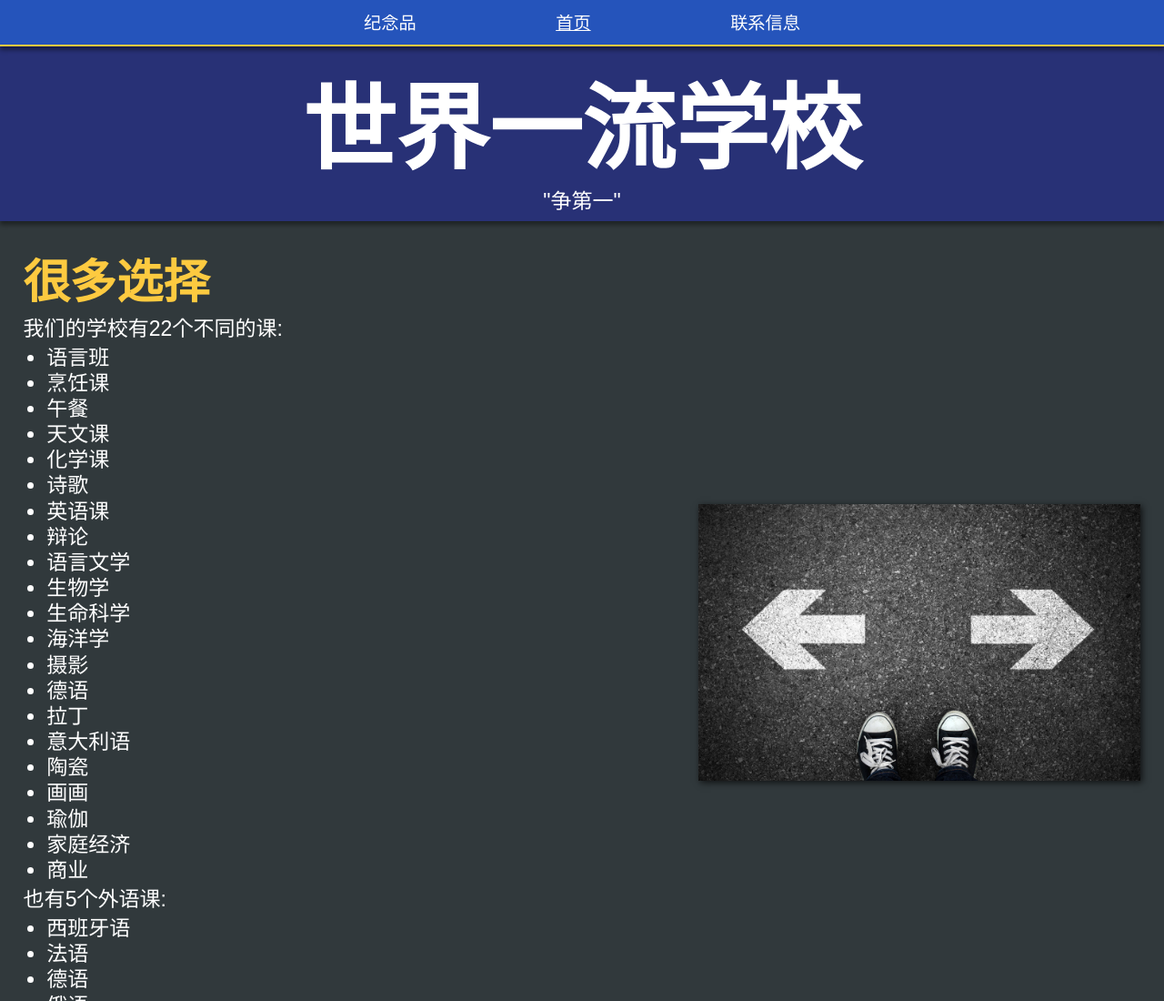
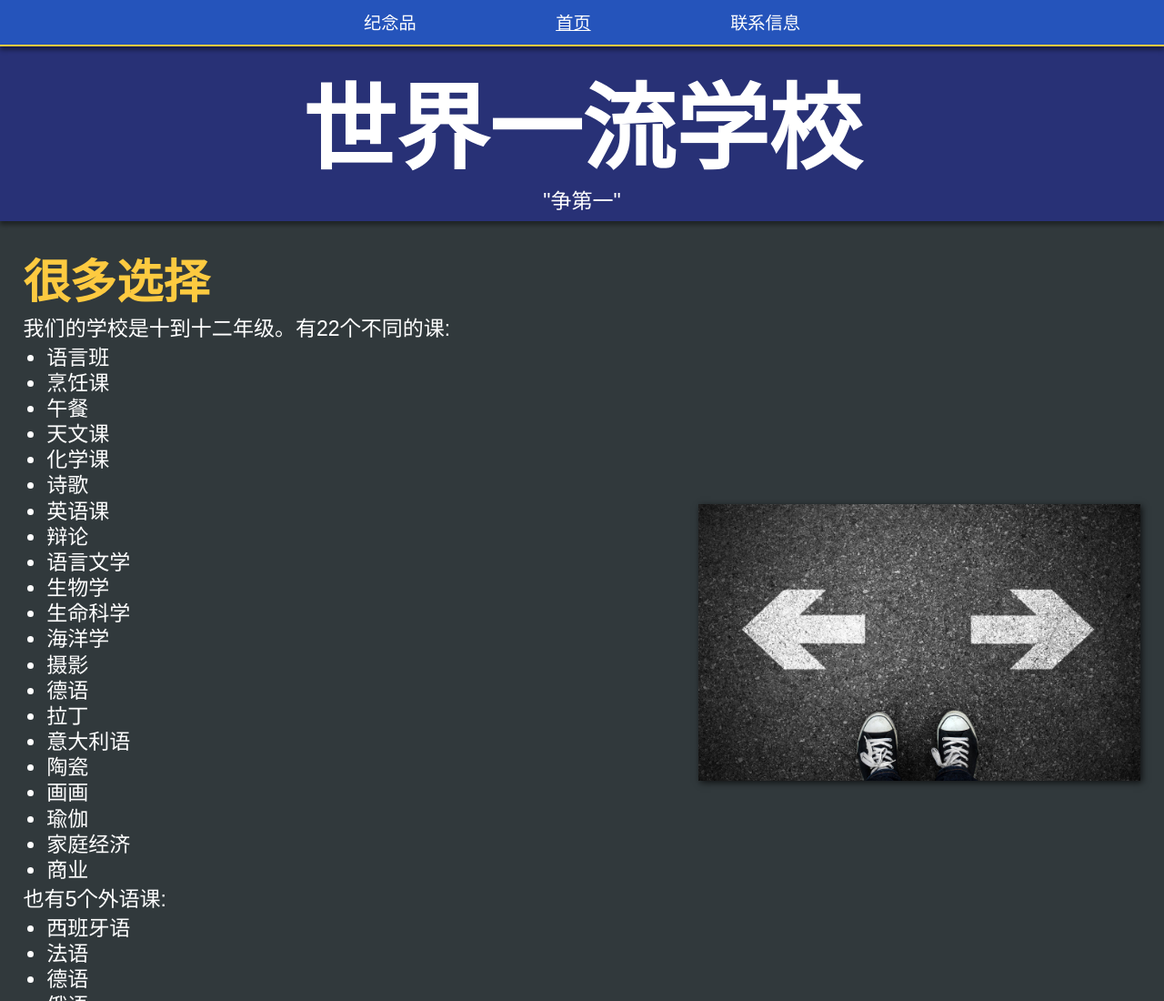
Before and after one commit to BNoodle/school-website, a plain HTML site: page pages/home.html in a window 1280 px wide. Shown: the top 1100 px of the page at 91% size. Drawn offline with Linux system fonts and the light colour scheme.

Commit message:
add some stuff

```diff
--- a/pages/home.html
+++ b/pages/home.html
@@ -29,7 +29,7 @@
             <section class="flexbox-row">
                 <div class="flexbox-col topic-text">
                     <h2>很多选择</h2>
-                    <p>我们的学校有22个不同的课:</p>
+                    <p>我们的学校是十到十二年级。有22个不同的课:</p>
                     <ul>
                         <li>语言班</li>
                         <li>烹饪课</li>
```
